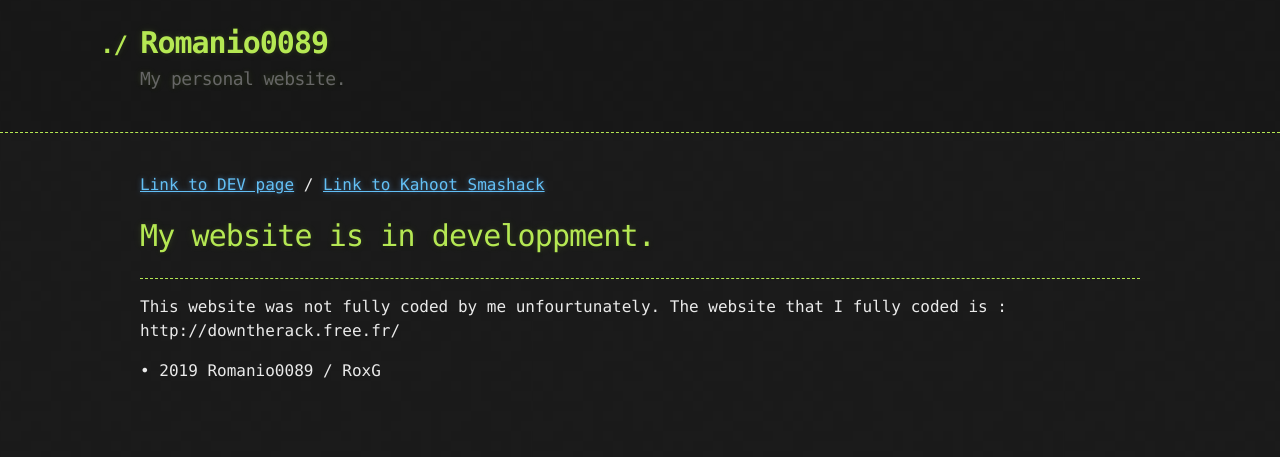
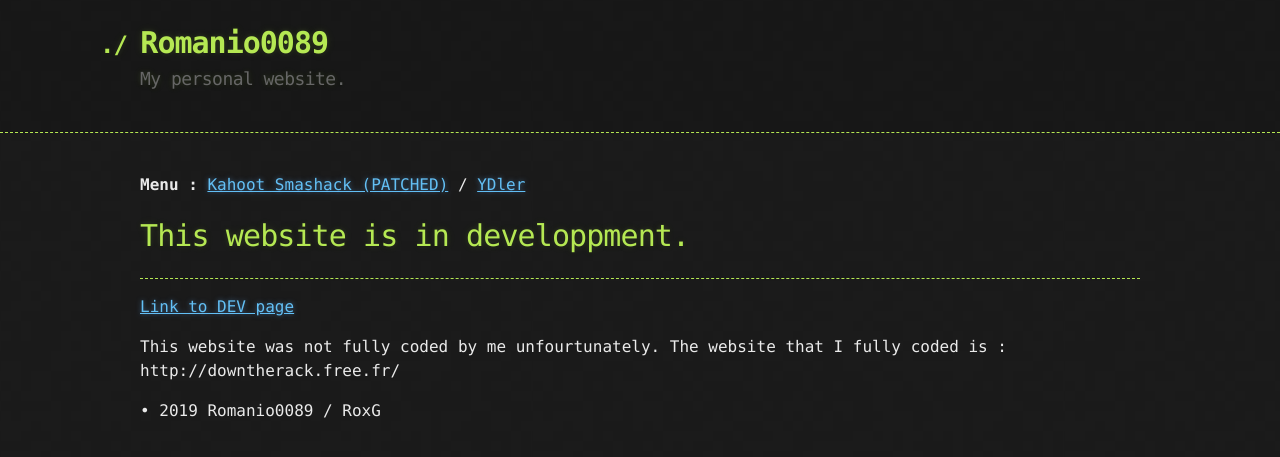
Before and after one commit to Romanio0089/romanio0089.github.io, a Jekyll site: the page built from index.md, in a window 1280 px wide. Shown: the top 457 px of the page. Built offline with Jekyll 4.4.1, drawn with Linux system fonts in a browser that asks for light colours.

Commit message:
Update index.md

```diff
--- a/index.md
+++ b/index.md
@@ -2,16 +2,18 @@
 layout: default
 ---
 
-[Link to DEV page](./dev.html) / [Link to Kahoot Smashack](./kahootsmashack)
+**Menu :**
+[Kahoot Smashack (PATCHED)](./kahootsmashack) / [YDler](http://ydler.c1.biz/)
 
 
 
 
-# My website is in developpment.
+# This website is in developpment.
 
 
 
 * * *
+[Link to DEV page](./dev.html)
 
 This website was not fully coded by me unfourtunately. The website that I fully coded is : http://downtherack.free.fr/
 
```
